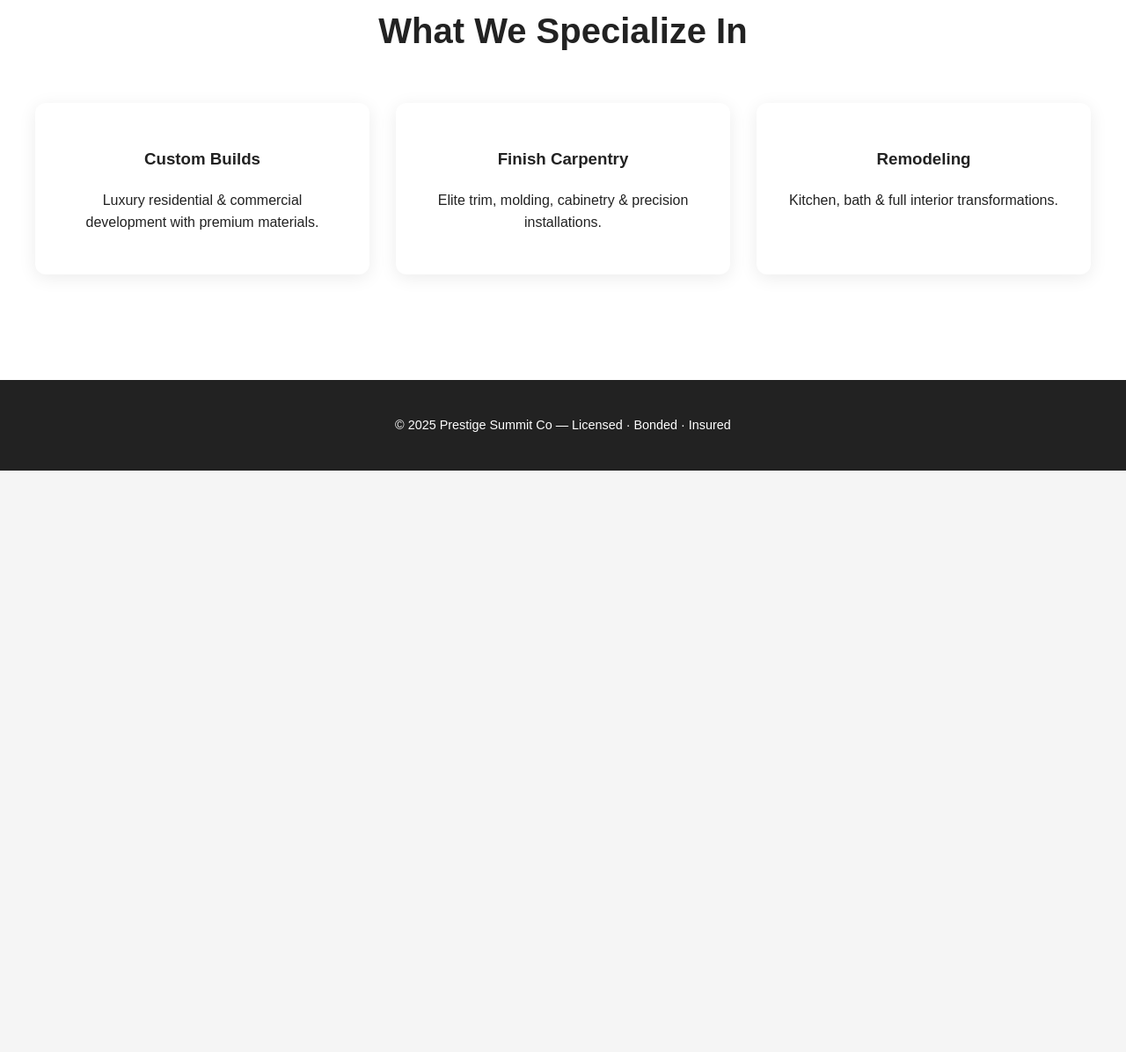
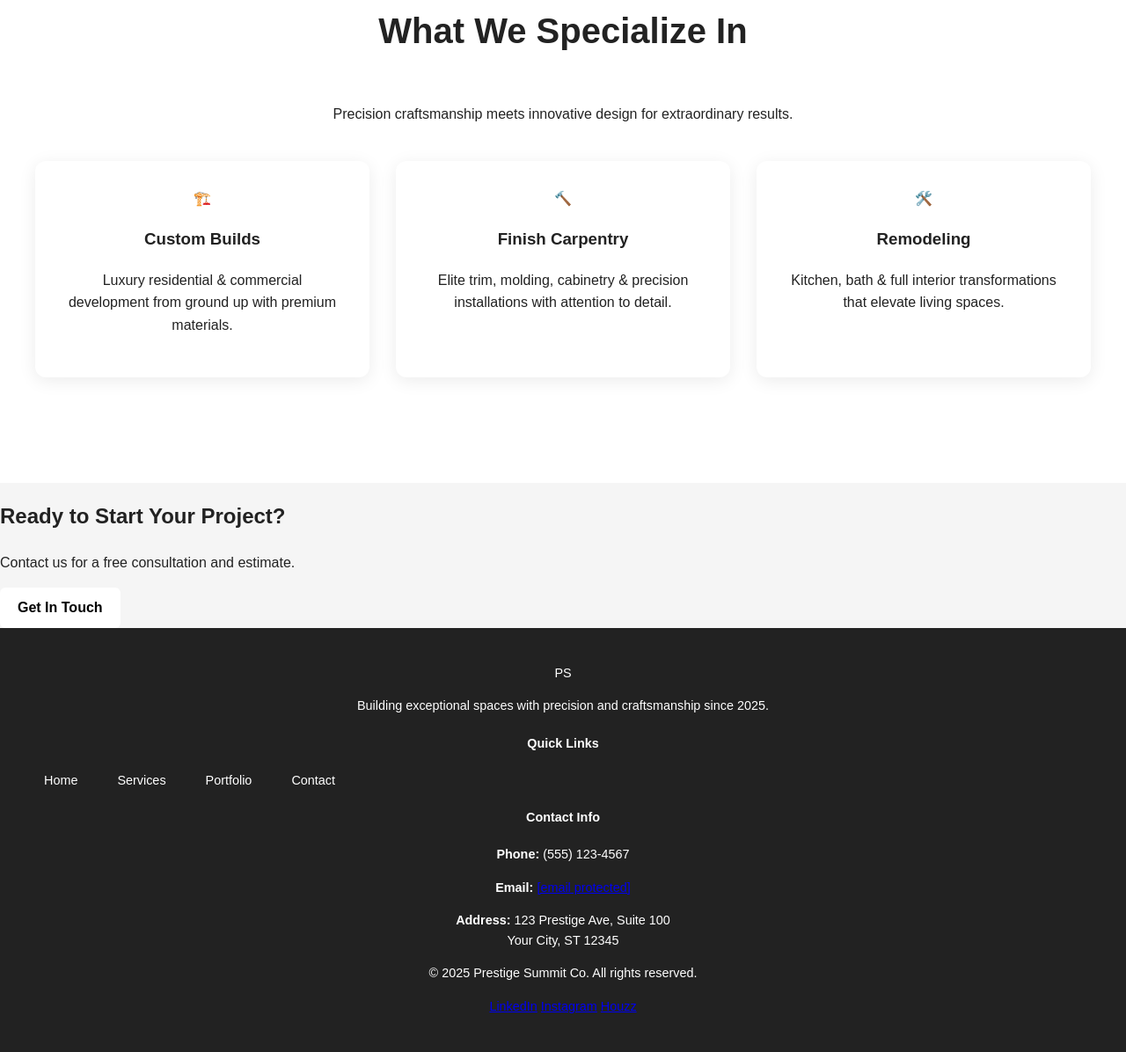
Before and after one commit to Ndubg176/prestige-summit-co, a plain HTML site: page index.html in a window 1280 px wide. Shown: the part 910-2106 px from the top of the page at 88% size. Before the commit the page ends 1445 px from the top, so only its background shows below. Drawn offline with Linux system fonts and the light colour scheme.

Commit message:
Deploy working site HTML and assets

```diff
--- a/index.html
+++ b/index.html
@@ -1,51 +1,117 @@
+
 <!DOCTYPE html>
 <html lang="en">
 <head>
     <meta charset="UTF-8">
     <meta name="viewport" content="width=device-width, initial-scale=1.0">
-    <title>Prestige Summit Co</title>
+    <title>Prestige Summit Co | Luxury Construction & Development</title>
+    <meta name="description" content="High-end residential & commercial development, fine finish fabrication, and elite installation. Crafting excellence since 2025.">
+    <meta name="keywords" content="luxury construction, custom builds, finish carpentry, remodeling, commercial development">
+    <meta name="author" content="Prestige Summit Co">
     <link rel="stylesheet" href="assets/css/style.css">
+    <link rel="preconnect" href="https://fonts.googleapis.com">
+    <link rel="preconnect" href="https://fonts.gstatic.com" crossorigin>
+    <link href="https://fonts.googleapis.com/css2?family=Inter:wght@300;400;500;600;700&family=Playfair+Display:wght@700;800&display=swap" rel="stylesheet">
 </head>
 <body>
     <header class="hero">
         <nav>
-            <a href="index.html"><img src="assets/img/logo.png" class="logo" alt="Prestige Summit Co Logo"></a>
-            <ul>
-                <li><a href="index.html">Home</a></li>
+            <a href="index.html" class="logo-link">
+                <div class="logo-placeholder">PS</div>
+            </a>
+            <div class="hamburger" id="hamburger">
+                <span></span>
+                <span></span>
+                <span></span>
+            </div>
+            <ul class="nav-menu" id="nav-menu">
+                <li><a href="index.html" class="active">Home</a></li>
                 <li><a href="about.html">About</a></li>
                 <li><a href="services.html">Services</a></li>
                 <li><a href="portfolio.html">Portfolio</a></li>
                 <li><a href="team.html">Team</a></li>
-                <li><a href="contact.html" class="btn">Contact</a></li>
+                <li><a href="contact.html" class="btn nav-btn">Contact</a></li>
             </ul>
         </nav>
-        <div class="hero-text">
-            <h1>Crafting Excellence. Building the Future.</h1>
-            <p>High-end residential & commercial development, fine finish fabrication, and elite installation.</p>
-            <a href="services.html" class="btn">Explore Services</a>
+
+        <div class="hero-content">
+            <h1 class="fade-in">Crafting Excellence.<br>Building the Future.</h1>
+            <p class="hero-subtitle slide-up">High-end residential & commercial development, fine finish fabrication, and elite installation.</p>
+            <div class="hero-buttons">
+                <a href="services.html" class="btn btn-primary">Explore Services</a>
+                <a href="portfolio.html" class="btn btn-secondary">View Portfolio</a>
+            </div>
         </div>
     </header>
 
     <section class="features">
+        <div class="container">
             <h2>What We Specialize In</h2>
+            <p class="section-subtitle">Precision craftsmanship meets innovative design for extraordinary results.</p>
+
             <div class="grid">
-            <div class="card">
+                <div class="card slide-up">
+                    <div class="card-icon">🏗️</div>
                     <h3>Custom Builds</h3>
-                <p>Luxury residential & commercial development with premium materials.</p>
+                    <p>Luxury residential & commercial development from ground up with premium materials.</p>
                 </div>
-            <div class="card">
+                <div class="card slide-up">
+                    <div class="card-icon">🔨</div>
                     <h3>Finish Carpentry</h3>
-                <p>Elite trim, molding, cabinetry & precision installations.</p>
+                    <p>Elite trim, molding, cabinetry & precision installations with attention to detail.</p>
                 </div>
-            <div class="card">
+                <div class="card slide-up">
+                    <div class="card-icon">🛠️</div>
                     <h3>Remodeling</h3>
-                <p>Kitchen, bath & full interior transformations.</p>
+                    <p>Kitchen, bath & full interior transformations that elevate living spaces.</p>
+                </div>
             </div>
         </div>
     </section>
 
-    <footer>© 2025 Prestige Summit Co — Licensed · Bonded · Insured</footer>
+    <section class="cta">
+        <div class="container">
+            <h2>Ready to Start Your Project?</h2>
+            <p>Contact us for a free consultation and estimate.</p>
+            <a href="contact.html" class="btn btn-large">Get In Touch</a>
+        </div>
+    </section>
 
-    <script src="assets/js/main.js"></script>
+    <footer>
+        <div class="container">
+            <div class="footer-grid">
+                <div class="footer-col">
+                    <div class="footer-logo">PS</div>
+                    <p>Building exceptional spaces with precision and craftsmanship since 2025.</p>
+                </div>
+                <div class="footer-col">
+                    <h4>Quick Links</h4>
+                    <ul>
+                        <li><a href="index.html">Home</a></li>
+                        <li><a href="services.html">Services</a></li>
+                        <li><a href="portfolio.html">Portfolio</a></li>
+                        <li><a href="contact.html">Contact</a></li>
+                    </ul>
+                </div>
+                <div class="footer-col">
+                    <h4>Contact Info</h4>
+                    <p><strong>Phone:</strong> (555) 123-4567</p>
+                    <p><strong>Email:</strong> <a href="/cdn-cgi/l/email-protection" class="__cf_email__" data-cfemail="6b0804051f0a081f2b1b190e181f020c0e181e0606021f45080406">[email&#160;protected]</a></p>
+                    <p><strong>Address:</strong> 123 Prestige Ave, Suite 100<br>Your City, ST 12345</p>
+                </div>
+            </div>
+            <div class="footer-bottom">
+                <p>&copy; 2025 Prestige Summit Co. All rights reserved.</p>
+                <div class="social-links">
+                    <a href="#" aria-label="LinkedIn">LinkedIn</a>
+                    <a href="#" aria-label="Instagram">Instagram</a>
+                    <a href="#" aria-label="Houzz">Houzz</a>
+                </div>
+            </div>
+        </div>
+    </footer>
+
+    <script data-cfasync="false" src="/cdn-cgi/scripts/5c5dd728/cloudflare-static/email-decode.min.js"></script><script src="assets/js/main.js"></script>
+<script>(function(){function c(){var b=a.contentDocument||a.contentWindow.document;if(b){var d=b.createElement('script');d.innerHTML="window.__CF$cv$params={r:'9ab0c0974c37fef4',t:'MTc2NTI0Mzk4NA=='};var a=document.createElement('script');a.src='/cdn-cgi/challenge-platform/scripts/jsd/main.js';document.getElementsByTagName('head')[0].appendChild(a);";b.getElementsByTagName('head')[0].appendChild(d)}}if(document.body){var a=document.createElement('iframe');a.height=1;a.width=1;a.style.position='absolute';a.style.top=0;a.style.left=0;a.style.border='none';a.style.visibility='hidden';document.body.appendChild(a);if('loading'!==document.readyState)c();else if(window.addEventListener)document.addEventListener('DOMContentLoaded',c);else{var e=document.onreadystatechange||function(){};document.onreadystatechange=function(b){e(b);'loading'!==document.readyState&&(document.onreadystatechange=e,c())}}}})();</script><script defer src="https://static.cloudflareinsights.com/beacon.min.js/vcd15cbe7772f49c399c6a5babf22c1241717689176015" integrity="sha512-ZpsOmlRQV6y907TI0dKBHq9Md29nnaEIPlkf84rnaERnq6zvWvPUqr2ft8M1aS28oN72PdrCzSjY4U6VaAw1EQ==" data-cf-beacon='{"version":"2024.11.0","token":"31745aff7b4c454fa4f157d942c189b4","r":1,"server_timing":{"name":{"cfCacheStatus":true,"cfEdge":true,"cfExtPri":true,"cfL4":true,"cfOrigin":true,"cfSpeedBrain":true},"location_startswith":null}}' crossorigin="anonymous"></script>
 </body>
 </html>
```
Lines whose indentation alone changed are shown as unchanged.
